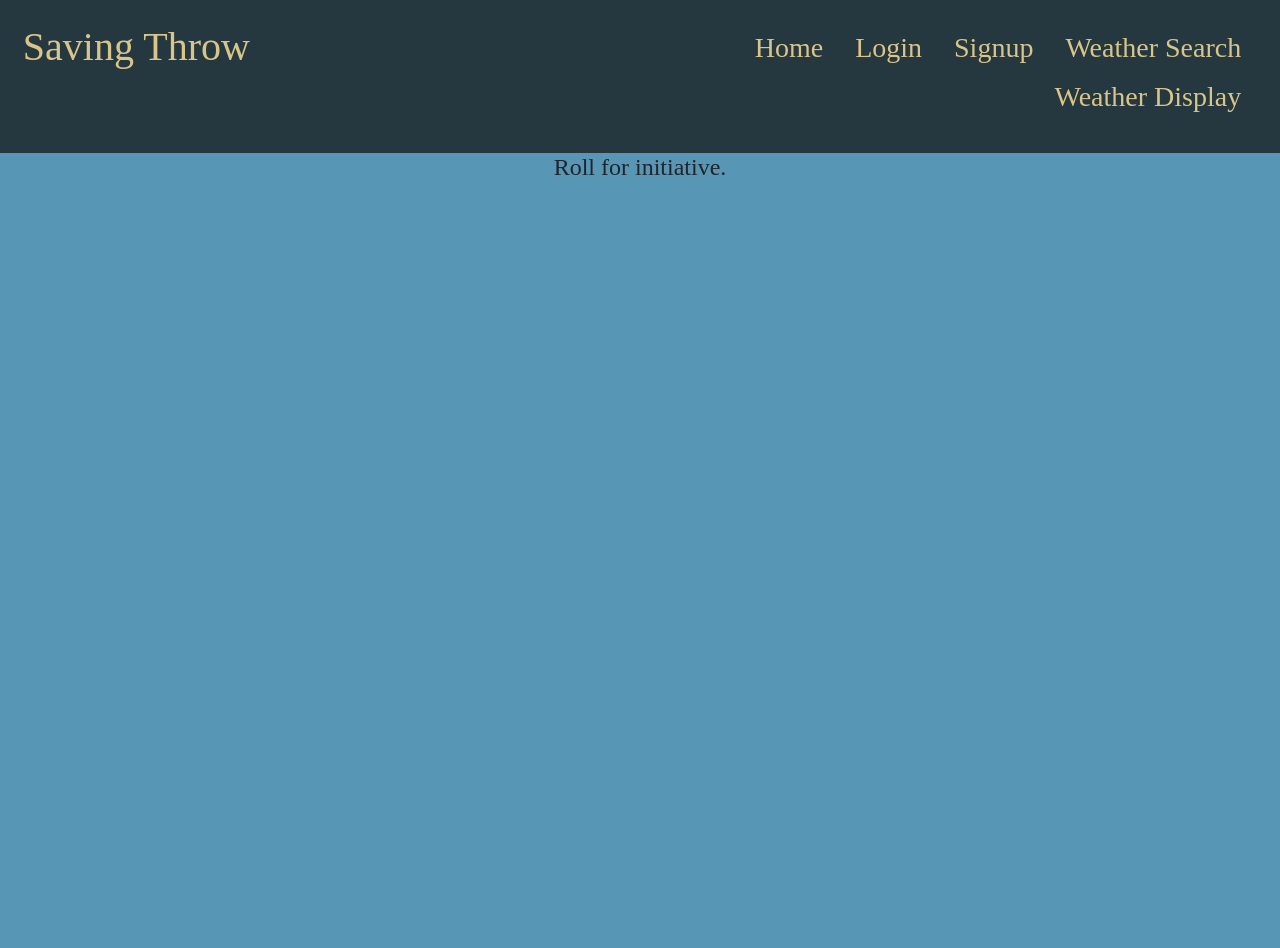
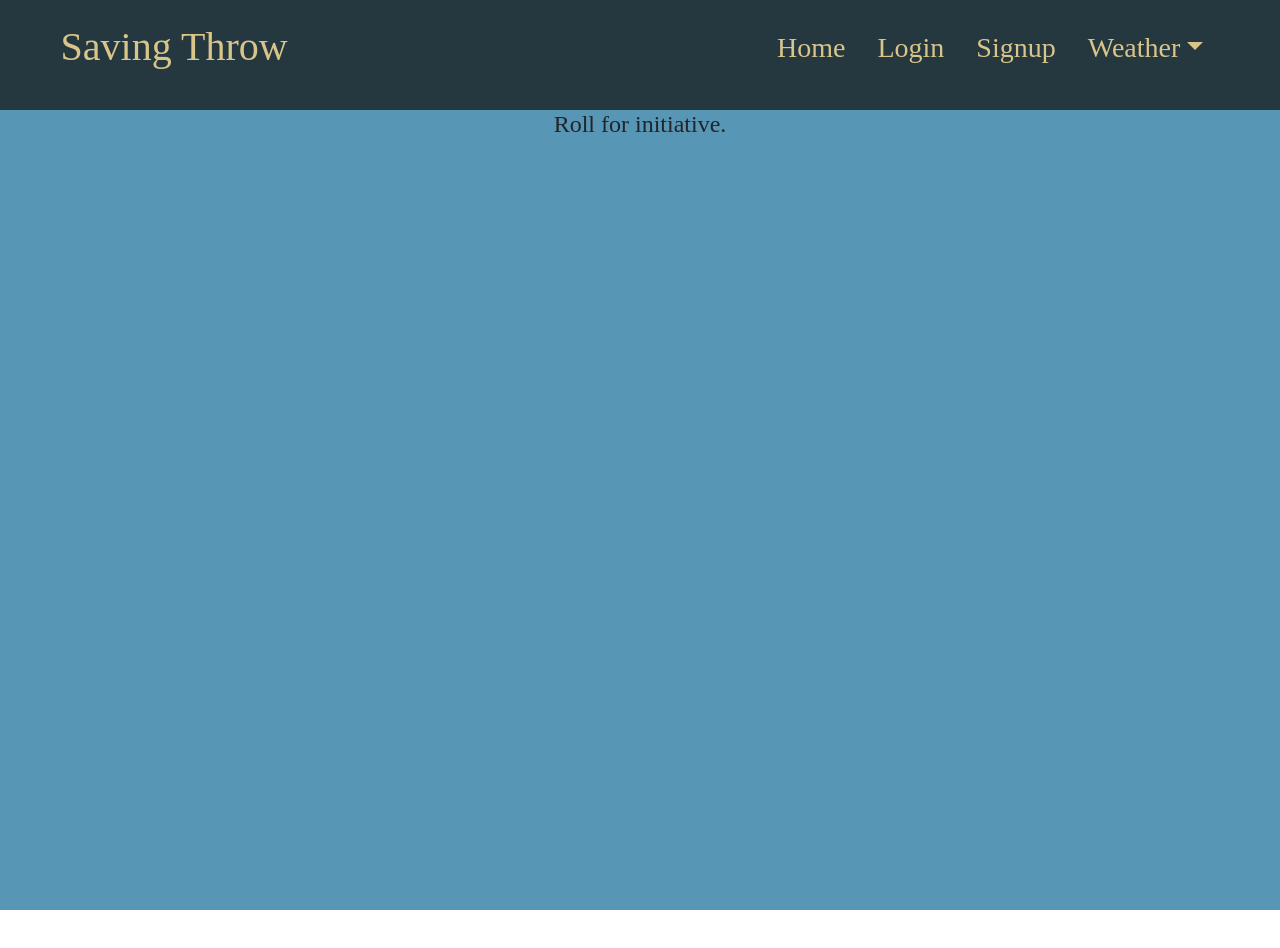
Before and after one commit to AnthonyRqqq/saving-throw-app, a React (Vite) app in the folder client/: page / in a window 1280 px wide. Shown: the top 948 px of the page. After the commit the page ends 910 px from the top, so only its background shows below. Built offline with nearby package versions, Linux system fonts and the light colour scheme.

Commit message:
Put all weather functionality into one dropdown, adjust styling

```diff
--- a/client/src/App.css
+++ b/client/src/App.css
@@ -1,7 +1,11 @@
 :root {
   --header-color: #253840;
-  --footer-color: #1A1C37;
-  --background-color: #E0E8F0;
+  --footer-color: #1a1c37;
+  --background-color: #e0e8f0;
+}
+
+#root {
+  overflow: hidden;
 }
 
 * {
@@ -11,21 +15,34 @@
 
 .header {
   background-color: var(--header-color);
-  padding: .8%;
+  padding: 0.8%;
 }
 
 h1 {
-  color: #D9C589
+  color: #d9c589;
+  margin-left: 3%;
 }
 
 /* Nav-link styling */
 .link-item,
-.link-item:focus {
-  color: #D9C589;
+.link-item:focus,
+.dropdown-toggle,
+.dropdown-toggle:focus {
+  color: #d9c589;
 }
 
-.link-item:hover {
-  color: #96875d
+.link-item:hover,
+.dropdown-toggle:hover {
+  color: #96875d;
+}
+
+.dropdown-menu {
+  background-color: #253840;
+  border: 3px solid #5896b6;
+}
+
+.nav {
+  margin-right: 3%;
 }
 
 main {
--- a/client/src/App.jsx
+++ b/client/src/App.jsx
@@ -1,6 +1,6 @@
 import { Outlet } from 'react-router-dom';
 import Navigation from './components/Navigation';
-import { ApolloClient, InMemoryCache, ApolloProvider, createHttpLink } from '@apollo/client';
+import { ApolloClient, InMemoryCache, ApolloProvider } from '@apollo/client';
 
 import './App.css'
 
--- a/client/src/components/Navigation.jsx
+++ b/client/src/components/Navigation.jsx
@@ -27,7 +27,7 @@ export default function Navigation() {
             <Link
               to="/login"
               className={`${
-                currentPage === "/" ? "nav-link active-link" : "nav-link"
+                currentPage === "/login" ? "nav-link active-link" : "nav-link"
               } link-item`}
             >
               Login
@@ -47,13 +47,15 @@ export default function Navigation() {
           </li>
         )}
 
-        {/* Link to signup page */}
+        {/* Link to signup page, hidden once user is logged in */}
         {!Auth.loggedIn() && (
           <li className="nav-item">
             <Link
               to="/signup"
               className={`${
-                currentPage === "/" ? "nav-link active-link" : "nav-link"
+                currentPage === "/signup"
+                  ? "nav-link active-link"
+                  : "nav-link"
               } link-item`}
             >
               Signup
@@ -61,29 +63,50 @@ export default function Navigation() {
           </li>
         )}
 
-        {/* Link to weather search page */}
-        <li className="nav-item">
+        {/* Weather dropdown */}
+        <li className="nav-item dropdown">
+          <a
+            className="nav-link dropdown-toggle"
+            href="#"
+            id="navbarDropdown"
+            role="button"
+            data-bs-toggle="dropdown"
+            aria-expanded="false"
+          >
+            Weather
+          </a>
+          <ul
+            className="dropdown-menu"
+            aria-labelledby="navbarDropdown"
+            style={{ minWidth: "auto" }} // Adjusting dropdown width
+          >
+            <li>
               <Link
                 to="/weather/search"
                 className={`${
-              currentPage === "/" ? "nav-link active-link" : "nav-link"
+                  currentPage === "/weather/search"
+                    ? "dropdown-item active-link"
+                    : "dropdown-item"
                 } link-item`}
               >
-            Weather Search
+                Create Weather Link
               </Link>
             </li>
-
-        <li className="nav-item">
+            <li>
               <Link
                 to="/weather/display"
                 className={`${
-              currentPage === "/" ? "nav-link active-link" : "nav-link"
+                  currentPage === "/weather/display"
+                    ? "dropdown-item active-link"
+                    : "dropdown-item"
                 } link-item`}
               >
                 Weather Display
               </Link>
             </li>
           </ul>
+        </li>
+      </ul>
     </div>
   );
 }
--- a/client/src/main.jsx
+++ b/client/src/main.jsx
@@ -1,7 +1,7 @@
-import React from 'react';
 import ReactDOM from 'react-dom/client';
 import { createBrowserRouter, RouterProvider } from 'react-router-dom';
 import 'bootstrap/dist/css/bootstrap.min.css';
+import 'bootstrap/dist/js/bootstrap.bundle.min';
 
 import App from './App.jsx';
 import Home from './pages/Home';
```
Lines whose indentation alone changed are shown as unchanged.
